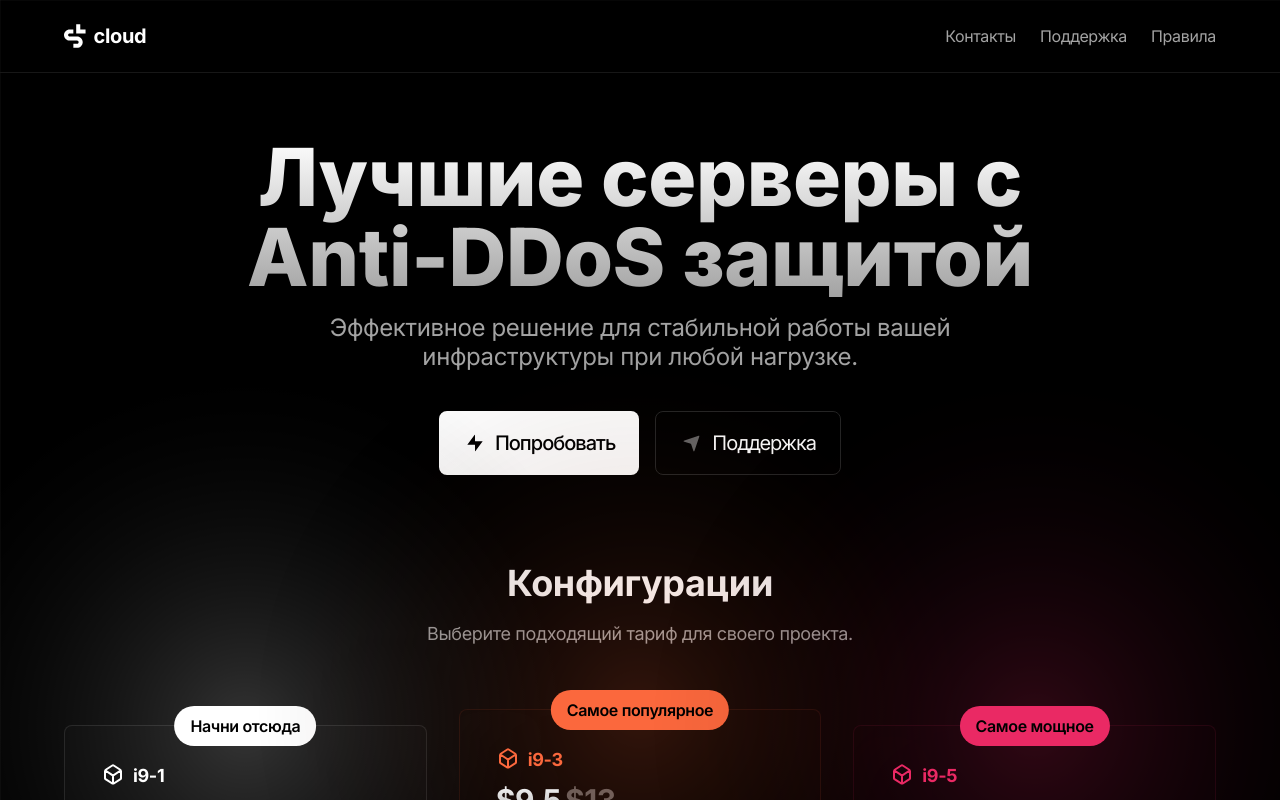
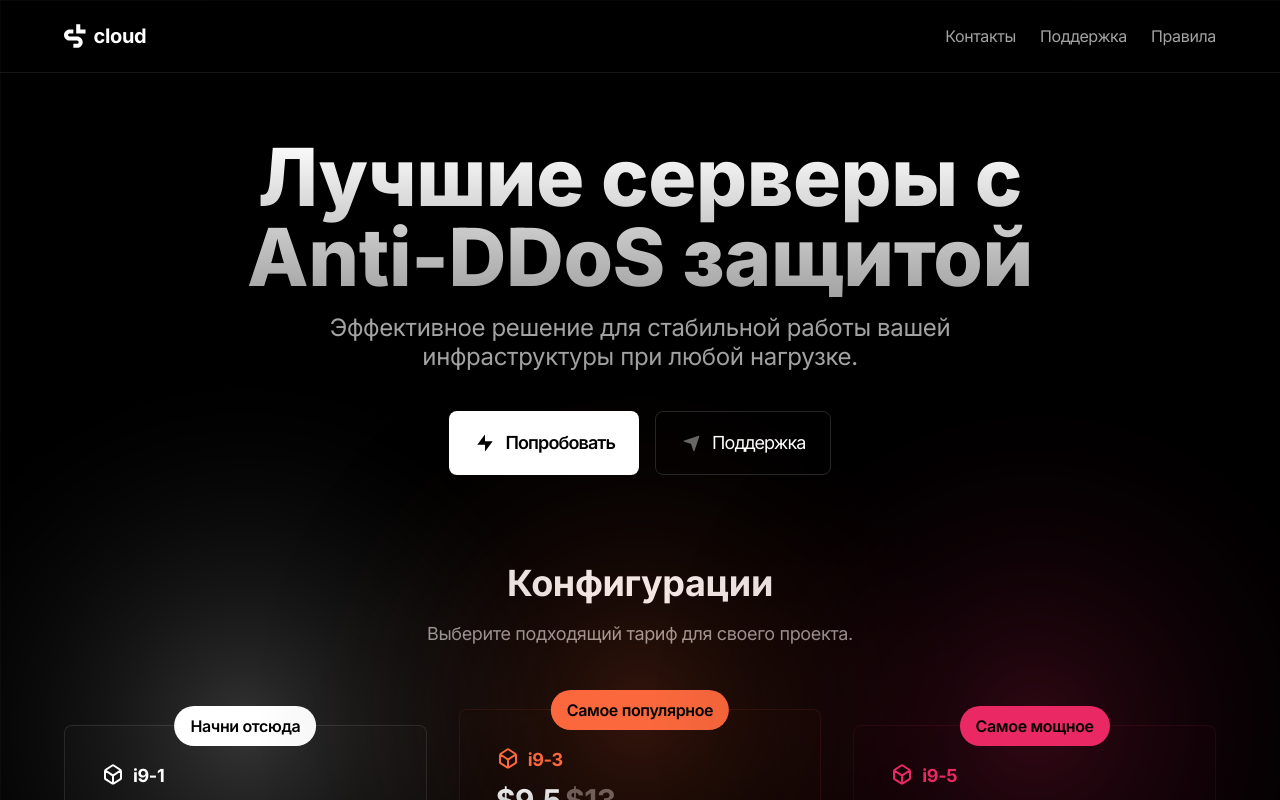
Before and after one commit to ncor/saltucloud-landing, a Next.js app: page / in a window 1280 px wide. Shown: the top 800 px of the page. Built offline with nearby package versions, Linux system fonts and the light colour scheme.

Commit message:
fix: text and layer

```diff
--- a/components/common/BaseButton.tsx
+++ b/components/common/BaseButton.tsx
@@ -10,13 +10,13 @@ export default function BaseButton({
     const buttonStyling = secondary ?
         'backdrop-blur-3xl text-white border-neutral-800 border-[1px]'
     :
-        'bg-white text-black font-medium'
+        'bg-white text-black font-semibold'
 
     return <div className={
         `px-6 h-16 flex flex-row items-center justify-center gap-2 rounded-lg hover:shadow-[0px_0px_16px_rgba(255,255,255,0.25)] hover:border-white transition-all duration-400 ${ buttonStyling }`
     } role="button">
         { icon && icon }
-        <div className="text-xl leading-6 tracking-tighter">
+        <div className="text-lg leading-6 tracking-tighter">
             { text && text }
         </div>
     </div>;
--- a/components/common/Button.tsx
+++ b/components/common/Button.tsx
@@ -12,9 +12,9 @@ export default function Button({
     secondary=false,
     local=false
 }: ButtonProps) {
-    return url ? <a href={ url } target={ local ? '_parent' : '_blank' } className={ `${ className }` }>
+    return url ? <a href={ url } target={ local ? '_parent' : '_blank' } className={ `${ className } z-10` }>
         <BaseButton icon={ icon } text={ text } secondary={ secondary }/>
-    </a> : <button onClick={ onClick } className={ `${ className }` }>
+    </a> : <button onClick={ onClick } className={ `${ className } z-10` }>
         <BaseButton icon={ icon } text={ text } secondary={ secondary }/>
     </button>;
 }
```
